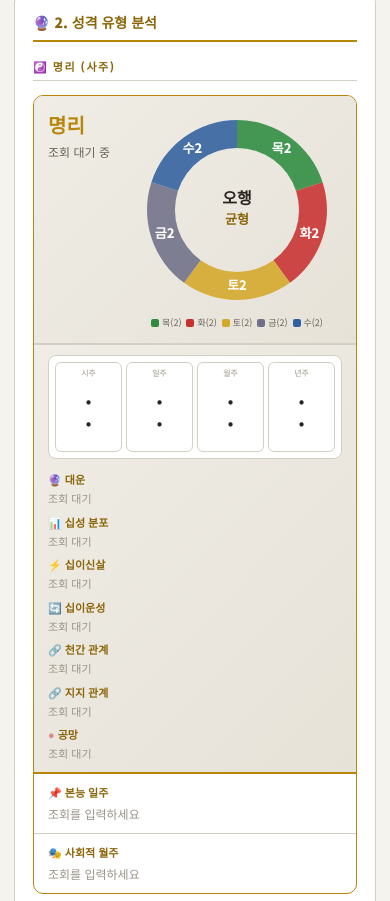
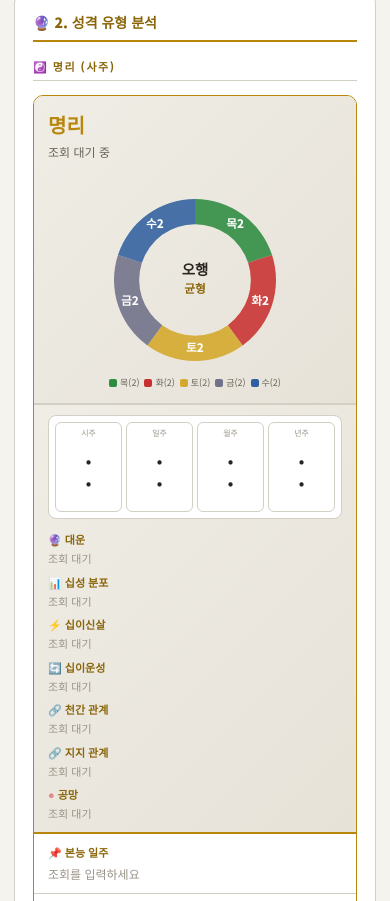
Before and after one commit to checker1016-85/saju-mbti, a plain HTML site: page index.html in a window 390 px wide. Shown: the part 691-1592 px from the top of the page. Drawn offline with Linux system fonts and the light colour scheme; no server answers.

Commit message:
v14.1: 모바일 반응형 — 4프레임 정보↑ 시각화↓ 배치
- @media(max-width:680px) 4프레임 flex-direction:column
- uf-head-left order:1 (위), uf-head-viz order:2 (아래, 중앙정렬)
- 프레임 고정높이 해제, 본문스크롤 360px
- 레이더 680px 이하 1열
- 종합프로필/태그 축소

```diff
--- a/css/style.css
+++ b/css/style.css
@@ -321,3 +321,24 @@ input:focus,select:focus{border-color:var(--gold)}
 .kw-extra::-webkit-scrollbar{width:3px}
 .kw-extra::-webkit-scrollbar-thumb{background:var(--border2);border-radius:3px}
 .kw-extra .chip{font-size:9px;padding:2px 7px;margin:1px}
+
+/* ═══ 모바일 반응형: 4프레임 (사주/점성/에니어/MBTI) ═══ */
+@media(max-width:680px){
+  /* 헤더: 좌정보 위 → 시각화 아래 */
+  .uf-head-split{flex-direction:column!important;min-height:auto!important;align-items:stretch!important}
+  .uf-head-left{order:1}
+  .uf-head-viz{order:2;width:100%!important;align-self:center!important;margin-top:10px;align-items:center!important}
+  .uf-head-viz svg{width:180px!important;height:180px!important}
+  /* 프레임 고정높이 해제 */
+  .uf-fixed{height:auto!important;max-height:none!important}
+  .uf-fixed .uf-head-split{min-height:auto!important}
+  /* 본문 스크롤 영역 축소 */
+  .uf-body-scroll{max-height:360px!important}
+  #myungriArea .uf-body-scroll{height:360px!important}
+  /* 레이더 1열 */
+  .radar-grid6{grid-template-columns:1fr!important}
+  /* 종합프로필 */
+  .summary-phrase{font-size:15px!important}
+  .summary-keywords{gap:4px!important}
+  .sk-tag{font-size:10px!important;padding:4px 8px!important}
+}
```
